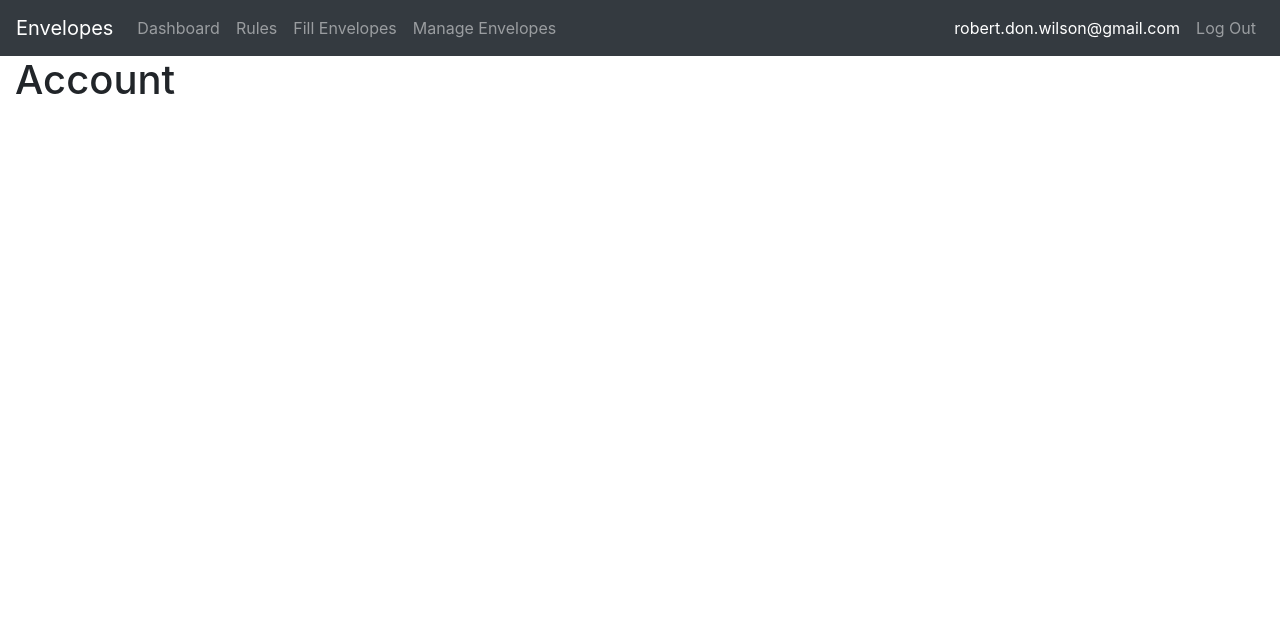
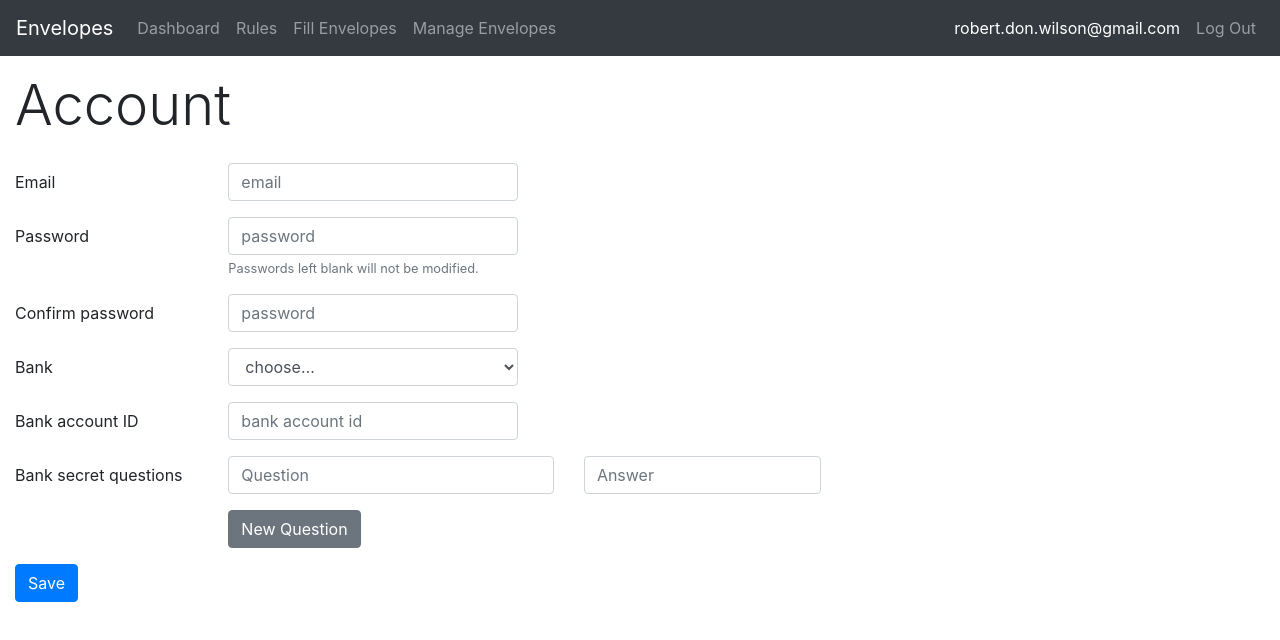
Before and after one commit to dontangg/envelopes-serverless, a React (Vite) app in the folder client/: page /account in a window 1280 px wide. Shown: the top 640 px of the page. Built offline with nearby package versions, Linux system fonts and the light colour scheme.

Commit message:
Add HTML for account page

```diff
--- a/client/src/pages/AccountPage.js
+++ b/client/src/pages/AccountPage.js
@@ -1,10 +1,75 @@
 import React, { Component } from "react";
 
 class AccountPage extends Component {
+	save() {
+
+	}
+
 	render() {
 		return (
 			<main className="container-fluid">
-				<h1>Account</h1>
+
+				<h1 className="display-4 py-md-3">Account</h1>
+
+				<form>
+					<div className="form-group row">
+						<label for="inputEmail" className="col-sm-2 col-form-label">Email</label>
+						<div className="col-sm-3">
+							<input type="email" className="form-control" id="inputEmail" placeholder="email" />
+						</div>
+					</div>
+					<div className="form-group row">
+						<label for="inputPassword" className="col-sm-2 col-form-label">Password</label>
+						<div className="col-sm-3">
+							<input type="password" className="form-control" id="inputPassword" placeholder="password" />
+							<small className="form-text text-muted">
+								Passwords left blank will not be modified.
+							</small>
+						</div>
+					</div>
+					<div className="form-group row">
+						<label for="inputConfirmPassword" className="col-sm-2 col-form-label">Confirm password</label>
+						<div className="col-sm-3">
+							<input type="password" className="form-control" id="inputConfirmPassword" placeholder="password" />
+						</div>
+					</div>
+					<div className="form-group row">
+						<label for="selectBank" className="col-sm-2 col-form-label">Bank</label>
+						<div className="col-sm-3">
+							<select class="form-control" id="selectBank">
+								<option selected>choose&hellip;</option>
+								<option value="1">Zions Bank</option>
+								<option value="2">UCCU</option>
+							</select>
+						</div>
+					</div>
+					<div className="form-group row">
+						<label for="inputBankAccountId" className="col-sm-2 col-form-label">Bank account ID</label>
+						<div className="col-sm-3">
+							<input type="text" className="form-control" id="inputBankAccountId" placeholder="bank account id" />
+						</div>
+					</div>
+					<div className="form-group row">
+						<label className="col-sm-2 col-form-label">Bank secret questions</label>
+
+						<div className="col-sm-10">
+							<div className="row mb-3">
+								<div className="col-sm-4">
+									<input type="text" name="question[0]" id="question_0" value="" placeholder="Question" className="form-control" />
+								</div>
+								<div className="col-sm-3">
+									<input type="text" name="answer[0]" id="answer_0" value="" placeholder="Answer" className="form-control" />
+								</div>
+								<button className="destroy btn btn-link" title="Remove this question and its answer"><span className="glyphicon glyphicon-trash"></span></button>
+							</div>
+
+							<button type="button" className="btn btn-secondary"><span className="glyphicon glyphicon-plus"></span> New Question</button>
+						</div>
+
+
+					</div>
+					<button type="submit" className="btn btn-primary" onClick={this.save}>Save</button>
+				</form>
 			</main>
 		);
 	}
--- a/client/styles/app.css
+++ b/client/styles/app.css
@@ -1,16 +1,6 @@
 
 @import './bootstrap.css';
 
-/*
-.navbar-collapse {
-	transition: height 0.5s;
-	-webkit-transition: height 0.5s;
+a {
+	color: #6d9c00;
 }
-.navbar-collapse {
-	height: 0;
-}
-.navbar-collapse.show {
-	height: 100px;
-}
-	collapsing
-*/
```
